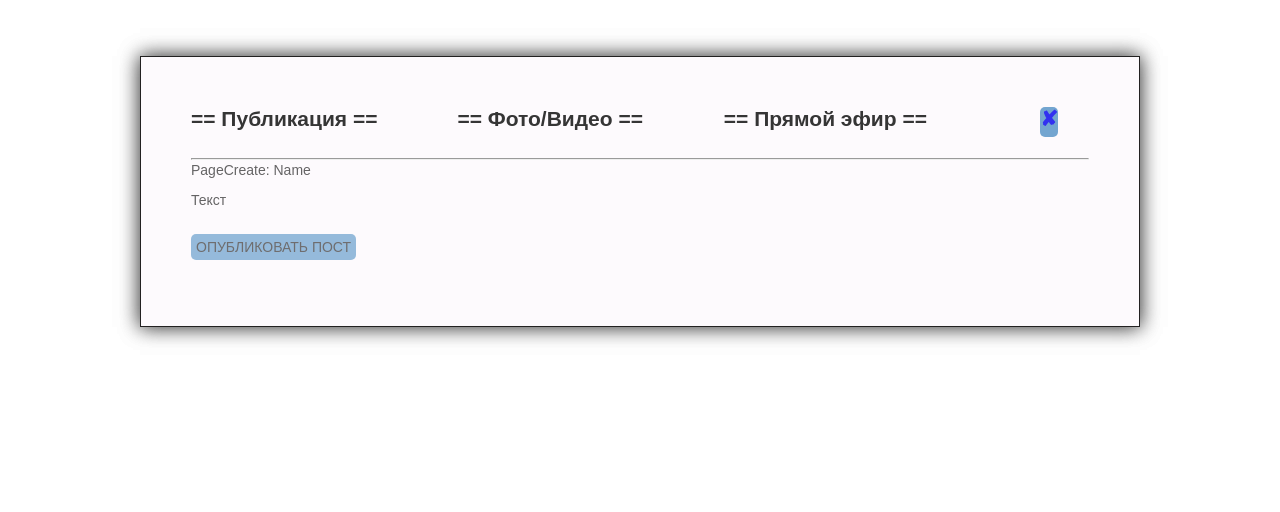
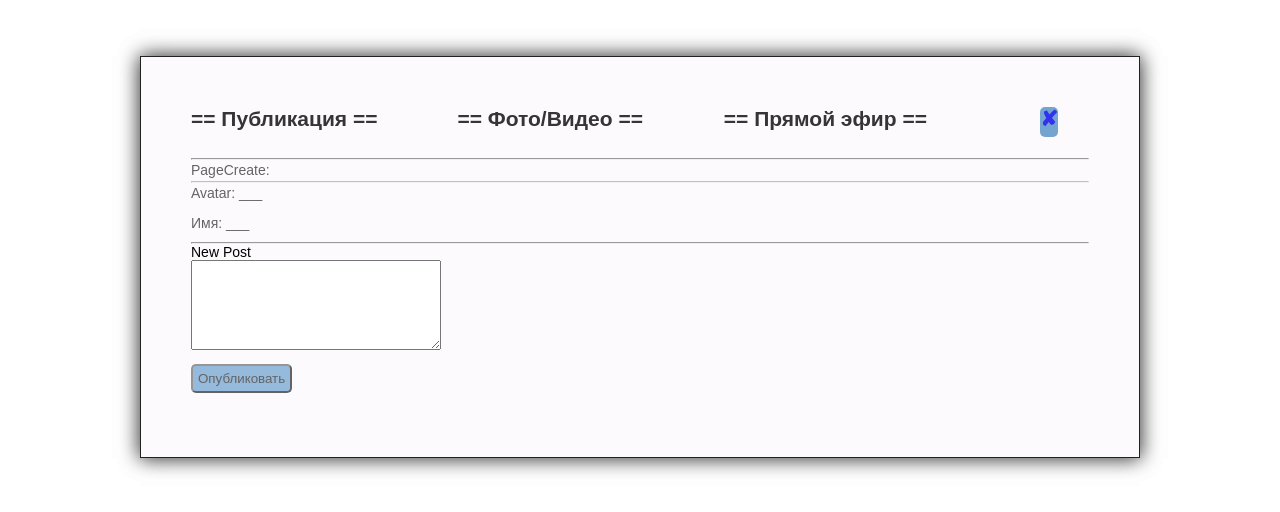
Before and after one commit to Svetlana-Kutyeva1974/ra9.2, a React (Create React App) app: page /posts/new in a window 1280 px wide. Shown: the top 512 px of the page. Built offline with nearby package versions, Linux system fonts and the light colour scheme; no server answers; the HTML template or start-up script is replaced by a standard one.

Commit message:
create+delete

```diff
--- /dev/null
+++ b/src/Form/Form.css
@@ -0,0 +1,130 @@
+*{
+  margin: 0;
+  padding: 0;
+}
+textarea, button {
+  margin: 0;
+  padding: 0;
+}
+
+.App {
+  min-width: 400px;
+  max-width: 900px;
+  margin: 40px auto;
+  margin-left: auto;
+  margin-right: auto;
+}
+
+.form-name {
+  display: flex;
+  flex-direction: column;
+  align-content: flex-start;
+  width: 250px;
+  position: relative;
+}
+
+textarea{
+  min-height: 90px;
+  padding: 3%;
+  /*width: 180px;*/
+ /* margin-right: 20px;*/
+  word-break: break-all;
+  overflow: visible;
+}
+
+.input-form {
+  display: flex;
+  flex-direction: row;
+  flex-wrap: nowrap;
+  align-items: flex-end;
+  justify-content: flex-start;
+}
+
+input {
+  padding: 5px 10px;
+  margin-right: 10px;
+  margin-top: 10px;
+  font-size: 20px;
+  max-width: 160px;
+  border-radius: 5px;
+  border: 1px solid black;
+}
+
+.btn-add2 {
+  /*display: flex;
+  position: relative;
+  right: 30px;
+  bottom: 5px;
+  padding: 3px 6px;
+  font-size: 12px;
+  border-radius: 50%;
+  background-color: white;
+  width: 25px;
+
+
+
+  border: 0.5px solid;*/
+  padding: 5px;
+  background: #5191c5;
+  border-radius: 5px;
+  margin-right: 20px;
+}
+
+.clock-list {
+  display: flex;
+  flex-wrap: wrap;
+}
+
+.clock {
+  width: 100px;
+  border: solid 1px;
+  position: relative;
+  border-radius: 10px;
+  text-align: center;
+  margin-right: 40px;
+}
+
+.btn-del {
+  position: absolute;
+  width: 30px;
+  height: 30px;
+  right: -15px;
+  top: -15px;
+  border-radius: 50%;
+  border: 1px solid black;
+  transition: .2s;
+  background-color: #fff;
+  cursor: pointer;
+  font-size: 17px;
+}
+
+li{
+  list-style-type: none;
+}
+
+.description{
+  word-break: break-all;
+
+}
+
+.menu__item {
+  position: relative;
+  flex-grow: 1;
+  text-align: right;
+
+  line-height: 3rem;
+  cursor: pointer;
+  text-decoration: none;
+  text-transform: uppercase;
+  color: rgb(17, 17, 17);
+
+  opacity: .6;
+  border-bottom-width: .2rem;
+  border-bottom-style: solid;
+  border-bottom-color: transparent;
+}
+
+.menu__item:hover {
+  opacity: 1;
+  border-bottom-color: hsl(60, 2%, 56%);
+}
--- /dev/null
+++ b/src/Form/Form.js
@@ -0,0 +1,56 @@
+import React, { useState } from 'react';
+import PropTypes from 'prop-types';
+import {NavLink} from 'react-router-dom';
+import {useNavigate} from 'react-router';
+import './Form.css';
+
+function Form({ submitForm }) {
+  const navigate = useNavigate();
+  const handlerClick = () => navigate(`/`);
+
+  const [form, setForm] = useState({id: '', content: '', created: new Date()});
+
+  function inputForm(evt) {
+    setForm((prev) => {
+      if (evt.target.name === 'post') {
+        return { ...prev, content: evt.target.value};
+      }
+    })
+  }
+
+  function handleSubmit(e) {
+    e.preventDefault();
+    submitForm(form);
+    setForm({id: '', post: '', created: '2022-11-12'});
+    handlerClick();
+  }
+
+
+  return (
+    <>
+    <form className='input-form'>
+      <div className='form-name'>
+        <label htmlFor="Name">New Post</label>
+        <textarea
+          id ='post'
+          name='post'
+          value={form.post}
+          onChange={inputForm} required />
+      </div>
+
+    </form>
+    <NavLink to='/' className={'menu__item'}>
+    <button className='btn-add2' onClick={handleSubmit}>Опубликовать</button>
+    </NavLink>
+    </>
+  )
+}
+
+Form.propTypes = {
+  form: PropTypes.object,
+  inputForm: PropTypes.func,
+  submitForm: PropTypes.func,
+}
+
+export default Form;
+// <button className='btn-add2' onClick={handleSubmit}>&#10148;</button>
--- a/src/PageCreateNew/PageCreateNew.js
+++ b/src/PageCreateNew/PageCreateNew.js
@@ -1,9 +1,63 @@
 //import {Redirect} from 'react-router';
 // import { Route, Redirect } from 'react-router';
 import {NavLink} from 'react-router-dom';
+// import { useEffect, useState } from 'react';
+import { useState } from 'react';
+//import {nanoid} from 'nanoid';
 import './PageCreateNew.css';
-const PageCreateNew = () =>
-  (
+import Form from '../Form/Form';
+import PostContext from '../PostContext/PostContext';
+import {useContext} from 'react';
+//import {now} from 'moment';
+
+const PageCreateNew = () =>{
+
+  const blog = useContext(PostContext);
+  console.log('posts error loading in PageCreate',blog.posts, blog.posts.length, blog.error,blog.loading);
+
+
+const [posts, setPosts] = useState([]);
+
+const loadActual = () => {
+  console.log(process.env.REACT_APP_URL);
+  fetch(process.env.REACT_APP_URL, {headers: {
+    'Content-Type': 'application/json', method:'GET', body: null
+  }})
+  .then(response => response.json())
+  .then(posts => {
+  setPosts(posts);
+  console.log(' массив заметок после загрузки и set',posts);
+  });
+}
+
+
+//-------------------
+const load = (form) => {
+//fetch(process.env.REACT_APP_NOTES_URL, {
+fetch(process.env.REACT_APP_URL, {
+    method: 'POST',
+    headers: {
+      'Content-Type': 'application/json'
+    },
+    body: JSON.stringify(form),
+}).then(result => {
+    if (result.status === 204) {
+        loadActual();
+    }
+});
+}
+
+function submitForm(form) {
+  if (form.content !== '') {
+    const add = [...blog.posts, {id: blog.posts.length+1, content: form.content, created: Date.now()}];
+    console.log(' массив заметок после добавки нового', add);
+    setPosts(add);
+    console.log(' массив заметок после submit',posts);
+    load(add[add.length-1]);
+  }
+}
+
+  return (
    <>
    <article className="article">
       <h1 className="article__title">
@@ -20,21 +74,29 @@ const PageCreateNew = () =>
       </h1>
       <hr></hr>
       <p className="article__paragraph">
-      PageCreate: Name
+      PageCreate:
+      <hr></hr>
+      Avatar: ___
       </p>
       <p className="article__paragraph">
-       Текст
+       Имя: ___
       </p>
-
-          <NavLink to='/' className={'menu__item'}>
-            <span className='sss'>Опубликовать пост</span>
-          </NavLink>
-
-
-
+      <hr></hr>
+      <Form submitForm={submitForm}/>
     </article>
 
     </>
   )
+}
 export default PageCreateNew;
 //<Redirect from='/PageCreateNew' to='/' />
+
+/*
+<Form submitForm={submitForm}/>
+*/
+
+/*
+ <NavLink to='/' className={'menu__item'}>
+            <span className='sss'>Опубликовать пост</span>
+          </NavLink>
+*/
--- a/src/PostProvider/PostProvider.js
+++ b/src/PostProvider/PostProvider.js
@@ -57,7 +57,7 @@ export default function PostProvider(props) {
             .then(response=>response.json())
             .then((value)=>{
               console.log('esho destr-----', value);
-             setValue((prevValue)=> ({...prevValue, posts: value}));
+             setValue((prevValue)=> ({...prevValue, posts: value, error: null, loading: false}));//error: null, loading: false
             })
 }, [navigate]);
 
```
